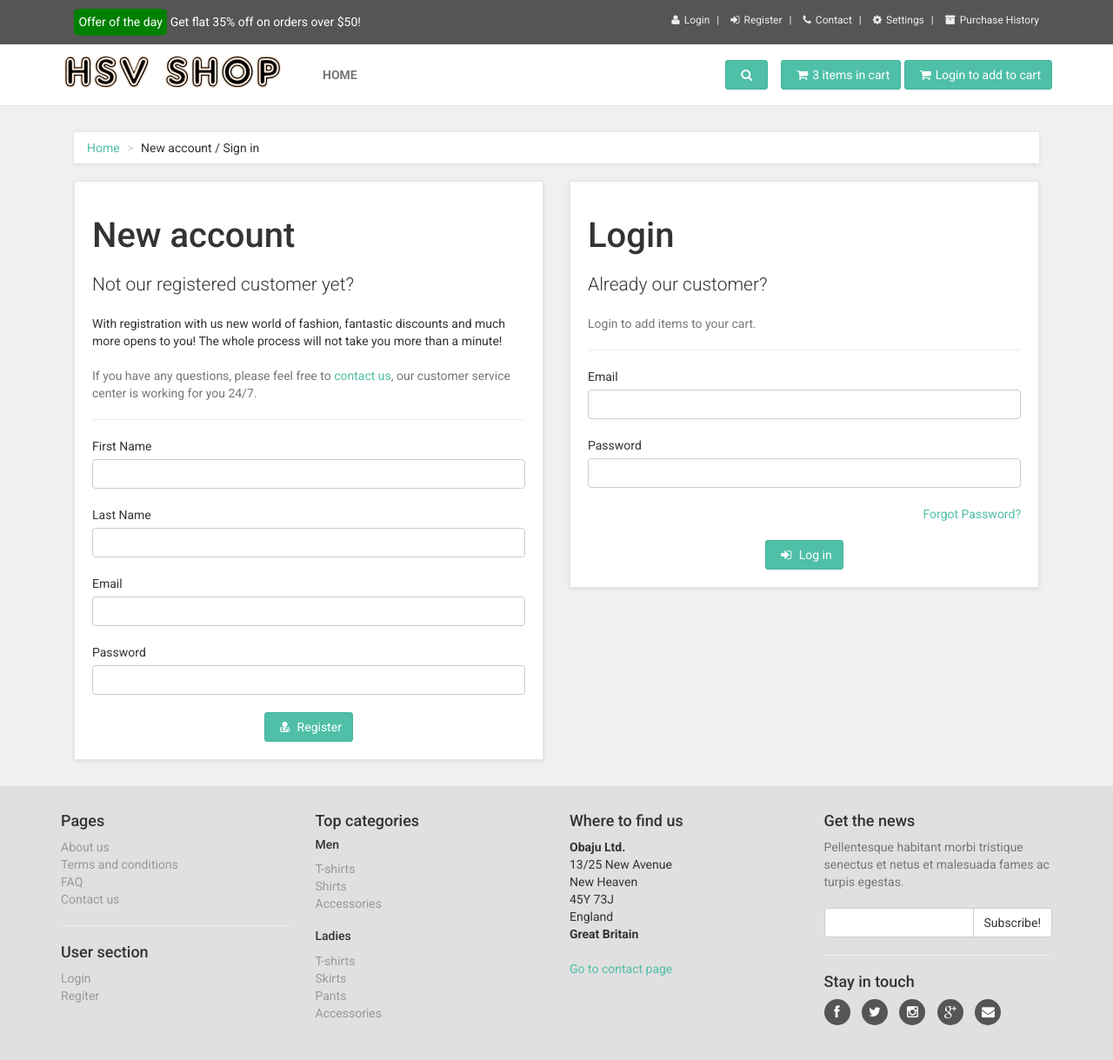
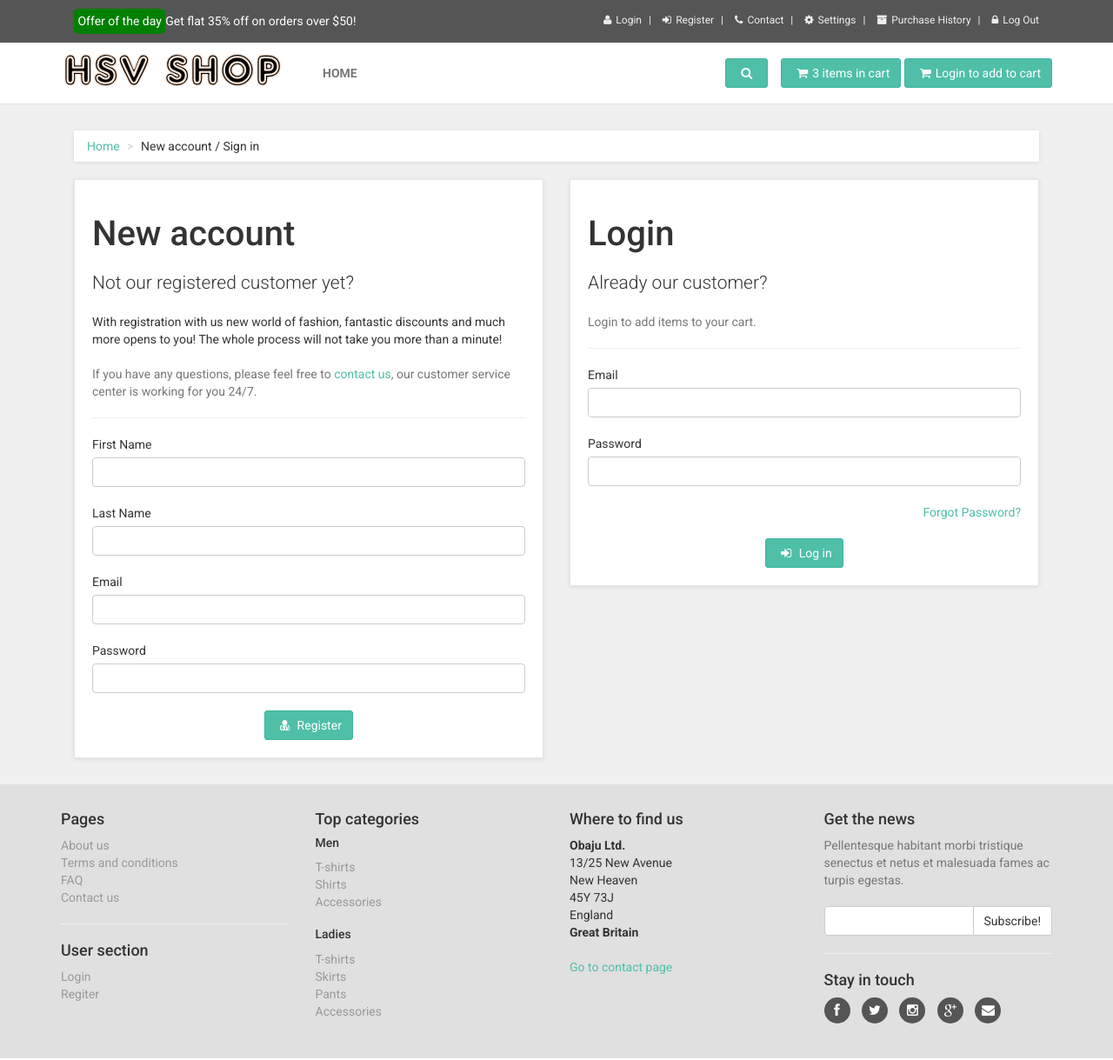
Before and after one commit to HSV-Project/HSV, a PHP site: page /register.php in a window 1280 px wide. Shown: the whole page at 87% size. Run offline with PHP 8.4, Linux system fonts and the light colour scheme; data that the repository does not hold is empty.

Commit message:
Initial commit

```diff
--- a/bootstrap/css/templatecss/custom.css
+++ b/bootstrap/css/templatecss/custom.css
@@ -1 +1,10 @@
 /** Your theme modifications here **/
+
+#myCarousel img {
+  //max-height: 100px;
+  //min-width: auto;
+}
+
+/*body{
+	background-color:red;
+}*/
--- a/checkout1.php
+++ b/checkout1.php
@@ -141,7 +141,7 @@
 
                             <div class="box-footer">
                                 <div class="pull-left">
-                                    <a href="basket.html" class="btn btn-default"><i class="fa fa-chevron-left"></i>Back to basket</a>
+                                    <a href="cart.php" class="btn btn-default"><i class="fa fa-chevron-left"></i>Back to cart</a>
                                 </div>
                                 <div class="pull-right">
                                     <button type="submit" class="btn btn-primary">Continue to Delivery Method<i class="fa fa-chevron-right"></i>
--- a/checkout2.php
+++ b/checkout2.php
@@ -113,7 +113,7 @@
 
                             <div class="box-footer">
                                 <div class="pull-left">
-                                    <a href="basket.html" class="btn btn-default"><i class="fa fa-chevron-left"></i>Back to Addresses</a>
+                                    <a href="checkout1.php" class="btn btn-default"><i class="fa fa-chevron-left"></i>Back to Addresses</a>
                                 </div>
                                 <div class="pull-right">
                                     <button type="submit" class="btn btn-primary">Continue to Payment Method<i class="fa fa-chevron-right"></i>
--- a/checkout3.php
+++ b/checkout3.php
@@ -113,7 +113,7 @@
 
                             <div class="box-footer">
                                 <div class="pull-left">
-                                    <a href="basket.html" class="btn btn-default"><i class="fa fa-chevron-left"></i>Back to Shipping method</a>
+                                    <a href="checkout2.php" class="btn btn-default"><i class="fa fa-chevron-left"></i>Back to Delivery Method</a>
                                 </div>
                                 <div class="pull-right">
                                     <button type="submit" class="btn btn-primary">Continue to Order review<i class="fa fa-chevron-right"></i>
--- a/checkout4.php
+++ b/checkout4.php
@@ -117,7 +117,7 @@
 
                             <div class="box-footer">
                                 <div class="pull-left">
-                                    <a href="checkout3.html" class="btn btn-default"><i class="fa fa-chevron-left"></i>Back to Payment method</a>
+                                    <a href="checkout3.php" class="btn btn-default"><i class="fa fa-chevron-left"></i>Back to Payment method</a>
                                 </div>
                                 <div class="pull-right">
                                     <button type="submit" class="btn btn-primary">Place an order<i class="fa fa-chevron-right"></i>
--- a/css/custom.css
+++ /dev/null
@@ -1 +0,0 @@
-/** Your theme modifications here **/
--- a/header.php
+++ b/header.php
@@ -1,11 +1,22 @@
+
+<?php include 'server_pages/checkIfLogin.php';?>
+
+<?php
+require 'server_pages/Database.php';
+session_start();
+?>
+
+
+
+
 <!-- *** TOPBAR ***
  _________________________________________________________ -->
     <div id="top">
         <div class="container">
-            <div class="col-md-6 offer" data-animate="fadeInDown">
-                <span  class="lookLikeButton" data-animate-hover="shake">Offer of the day</span>  <span>Get flat 35% off on orders over $50!</span>
+            <div class="col-md-5 offer" data-animate="fadeInDown">
+                <span  class="lookLikeButton <?php echo checkIfLogin();?>" data-animate-hover="shake"> Offer of the day </span><span>Get flat 35% off on orders over $50!</span>
             </div>
-            <div class="col-md-6" data-animate="fadeInDown">
+            <div class="col-md-7" data-animate="fadeInDown">
                 <ul class="menu">
                     <li><a href="#" data-toggle="modal" data-target="#login-modal"><i class="fa fa-user" aria-hidden="true"></i>Login</a> <!--class="hidden"-->
                     </li>
@@ -16,6 +27,8 @@
                     <li><a href="settings.php"><i class="fa fa-cog" aria-hidden="true"></i>Settings</a>
 					</li>
 					<li><a href="purchaseHistory.php"><i class="fa fa-archive" aria-hidden="true"></i>Purchase History</a>
+					</li>
+					<li><a href="purchaseHistory.php"><i class="fa fa-lock" aria-hidden="true"></i>Log Out</a>
 					</li>
                 </ul>
             </div>
@@ -29,7 +42,7 @@
                         <h4 class="modal-title" id="Login">Customer login</h4>
                     </div>
                     <div class="modal-body">
-                        <form action="customer-orders.html" method="post">
+                        <form action="index.php" method="post">
                             <div class="form-group">
                                 <input type="text" class="form-control" id="email-modal" placeholder="email">
                             </div>
@@ -43,7 +56,7 @@
 
 							<div>
                             <p class="text-center">
-                                <button class="btn btn-primary"><i class="fa fa-sign-in"></i> Log in</button>
+                                <button class="btn btn-primary" name="login"><i class="fa fa-sign-in"></i> Log in</button>
                             </p>
 							</div>
 
--- a/index.php
+++ b/index.php
@@ -37,6 +37,7 @@
 
 	<!-- Carousel -->
 	<div class="container">
+
 		<div id="myCarousel" class="carousel slide" data-ride="carousel">
 			  <!-- Indicators -->
 			  <ol class="carousel-indicators">
@@ -83,6 +84,7 @@
 			  </a>
 		</div>
 	</div>
+
 
 	<br>
 
--- a/register.php
+++ b/register.php
@@ -36,7 +36,10 @@
 
 	<?php include 'header.php';?>
 
-
+	<?php
+	require 'server_pages/Database.php';
+	session_start();
+	?>
 
 
 
@@ -81,7 +84,7 @@
                                 <input type="password" class="form-control" id="password">
                             </div>
                             <div class="text-center">
-                                <button type="submit" class="btn btn-primary"><i class="fa fa-user-md"></i> Register</button>
+                                <button type="submit" class="btn btn-primary" name="register"><i class="fa fa-user-md"></i> Register</button>
                             </div>
                         </form>
                     </div>
@@ -111,7 +114,7 @@
 							<p class="text-right"><a href ="#">Forgot Password?</a></p>
 							</div>
                             <div class="text-center">
-                                <button type="submit" class="btn btn-primary"><i class="fa fa-sign-in"></i> Log in</button>
+                                <button type="submit" class="btn btn-primary" name="login"><i class="fa fa-sign-in"></i> Log in</button>
                             </div>
                         </form>
                     </div>
```
Also changed, not shown: img/main-slider1.jpg, img/main-slider2.jpg, img/main-slider3.jpg.
